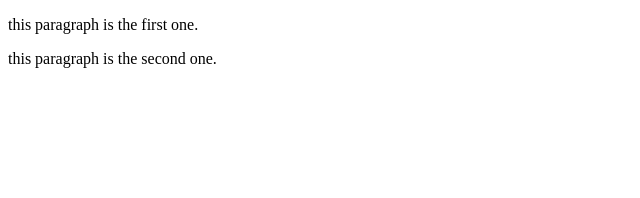
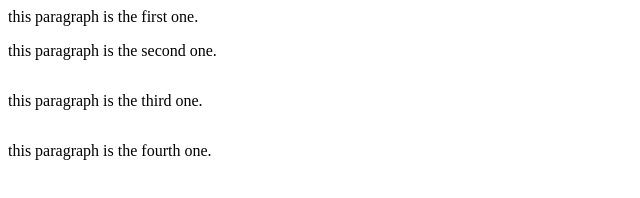
Before and after one commit to Amin-Nik/Margin-collapse, a plain HTML site: page index.html in a window 1280 px wide. Shown: the whole page, without its empty margins (0-640 px from the left). Drawn offline with Linux system fonts and the light colour scheme.

Commit message:
end every  thing else

```diff
--- a/index.html
+++ b/index.html
@@ -1,15 +1,24 @@
 <!DOCTYPE html>
 <html lang="en">
+
 <head>
     <meta charset="UTF-8">
     <meta name="viewport" content="width=device-width, initial-scale=1.0">
     <title>Margin Collapse</title>
     <link rel="stylesheet" href="style.css">
 </head>
+
 <body>
-    <div>
-        <p>this paragraph is the first one.</p>
-        <p>this paragraph is the second one.</p>
-    </div>
+    <main>
+        <div>
+            <pc class="equal">this paragraph is the first one.</pc>
+            <p class="equal">this paragraph is the second one.</p>
+        </div>
+        <div>
+            <p id="bigger">this paragraph is the third one.</p>
+            <p id="smaller">this paragraph is the fourth one.</p>
+        </div>
+    </main>
 </body>
+
 </html>
--- a/style.css
+++ b/style.css
@@ -0,0 +1,10 @@
+equal {
+    margin: 1rem 0rem;
+}
+
+#bigger {
+    margin: 2rem 0rem;
+}
+#smaller {
+    margin: 1rem 0rem;
+}
```
